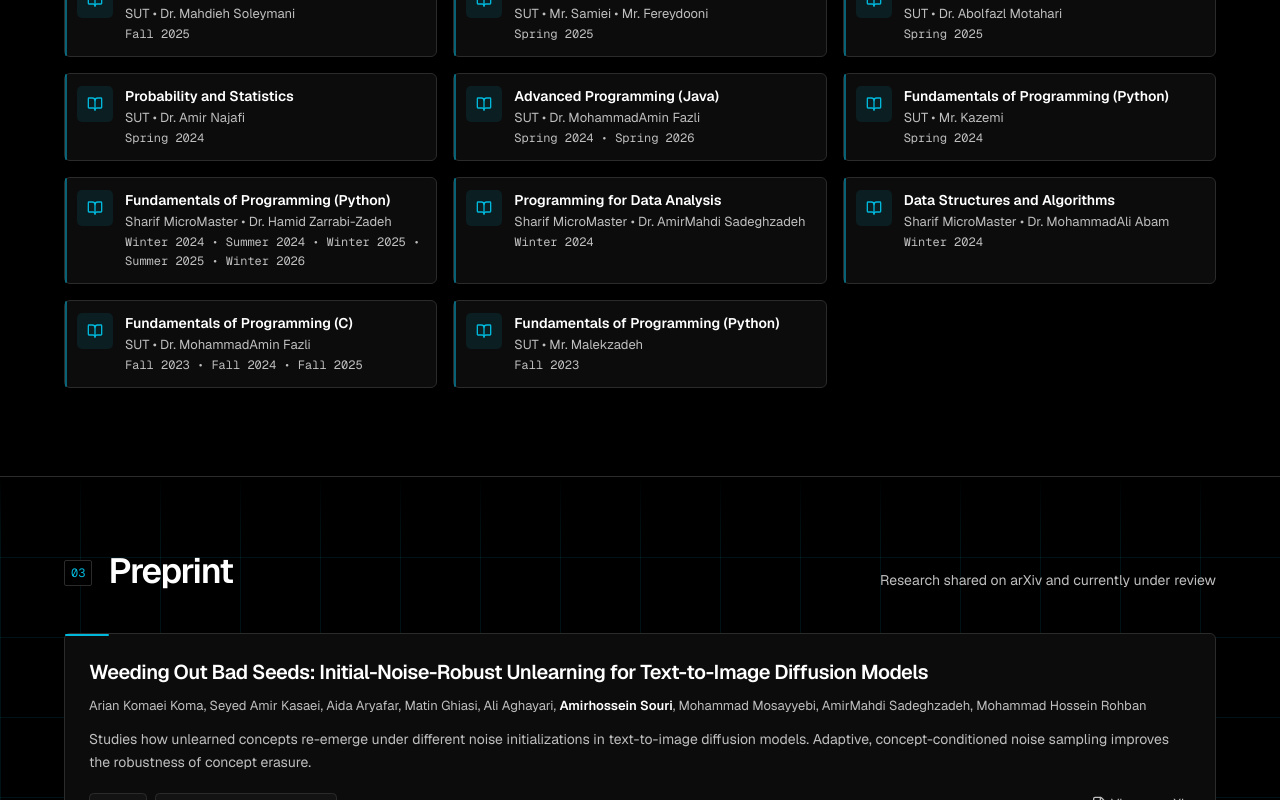
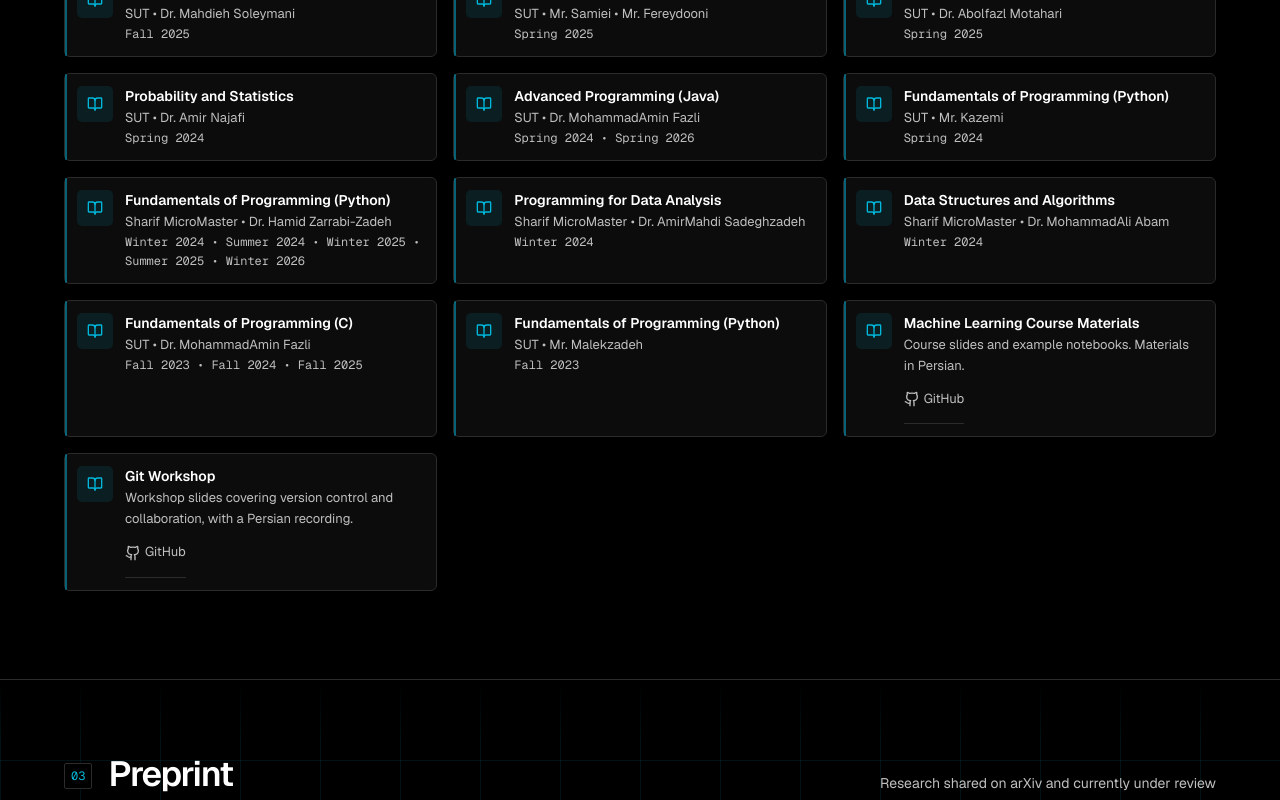
Before and after one commit to Amir14Souri/Portfolio, a Next.js app: page / in a window 1280 px wide. Shown: the part 2378-3178 px from the top of the page. Built offline with nearby package versions, Linux system fonts and the light colour scheme.

Commit message:
Add Android SimpleNote and teaching resources; include U-Net coursework

```diff
--- a/app/portfolio.ts
+++ b/app/portfolio.ts
@@ -137,6 +137,12 @@
   period: string;
 };
 
+export type TeachingResource = {
+  title: string;
+  description: string;
+  github: string;
+};
+
 export type ContactLink = {
   icon: LucideIcon | IconType;
   label: string;
@@ -249,6 +255,14 @@
     featured: true,
   },
   {
+    title: "SimpleNote — Android",
+    description:
+      "Built an offline-first Android note-taking app with local persistence, authentication, search, and synchronization.",
+    tags: ["Kotlin", "Jetpack Compose", "SQLDelight"],
+    github: "https://github.com/Amir14Souri/SimpleNote",
+    live: "",
+  },
+  {
     title: "Machine Learning Models Collection",
     period: "Sep 2023",
     description:
@@ -261,7 +275,7 @@
     title: "Artificial Intelligence Practical Assignments",
     period: "Spring 2024",
     description:
-      "Implemented search, constraint satisfaction, Bayesian inference, HMMs, and reinforcement learning algorithms for AI coursework.",
+      "Implemented search, constraint satisfaction, Bayesian inference, HMMs, reinforcement learning, and U-Net semantic segmentation for AI coursework.",
     tags: ["Python", "TorchVision", "NumPy", "PyTorch"],
     github: "https://github.com/Amir14Souri/AI-Exercises",
     live: "",
@@ -459,6 +473,19 @@
     course: "Fundamentals of Programming (Python)",
     organization: "SUT • Mr. Malekzadeh",
     period: "Fall 2023",
+  },
+];
+
+export const TEACHING_RESOURCES: TeachingResource[] = [
+  {
+    title: "Machine Learning Course Materials",
+    description: "Course slides and example notebooks. Materials in Persian.",
+    github: "https://github.com/Amir14Souri/ML-Course",
+  },
+  {
+    title: "Git Workshop",
+    description: "Workshop slides covering version control and collaboration, with a Persian recording.",
+    github: "https://github.com/Amir14Souri/GitWorkshop",
   },
 ];
 
--- a/app/sections/ExperienceSection.tsx
+++ b/app/sections/ExperienceSection.tsx
@@ -1,4 +1,4 @@
-import { BookOpen } from "lucide-react";
+import { BookOpen, Github } from "lucide-react";
 
 import { Badge } from "@/components/ui/badge";
 import { Card, CardContent } from "@/components/ui/card";
@@ -8,6 +8,7 @@
   EXPERIENCE_CATEGORY_CONFIG,
   EXPERIENCES,
   TA_EXPERIENCES,
+  TEACHING_RESOURCES,
 } from "@/app/portfolio";
 
 export default function ExperienceSection() {
@@ -95,6 +96,30 @@
                 </div>
               </Card>
             ))}
+            {TEACHING_RESOURCES.map((resource, index) => (
+              <Card
+                data-reveal
+                data-reveal-delay={Math.min(index, 2) * 60}
+                variant="left"
+                key={resource.title}
+                className={`${EXPERIENCE_CATEGORY_CONFIG.teaching.accent} lab-teaching flex items-start gap-3 p-3 text-left`}>
+                <div className="lab-category-icon flex h-9 w-9 shrink-0 items-center justify-center rounded-xl">
+                  <BookOpen className="h-4 w-4" aria-hidden="true" />
+                </div>
+                <div className="min-w-0">
+                  <h3 className="pb-0.5 text-sm font-semibold text-foreground">{resource.title}</h3>
+                  <p className="text-xs text-muted-foreground">{resource.description}</p>
+                  <a
+                    href={resource.github}
+                    target="_blank"
+                    rel="noopener noreferrer"
+                    className="lab-action-link mt-1">
+                    <Github className="h-4 w-4" aria-hidden="true" />
+                    GitHub
+                  </a>
+                </div>
+              </Card>
+            ))}
           </div>
         </div>
       </div>
```
